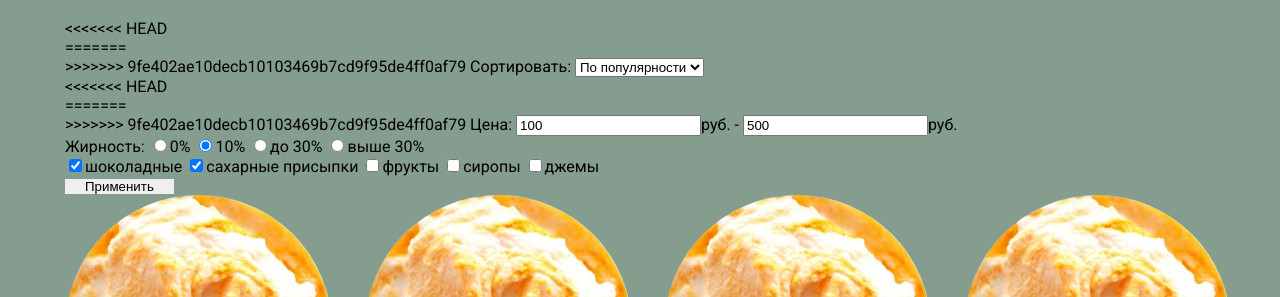
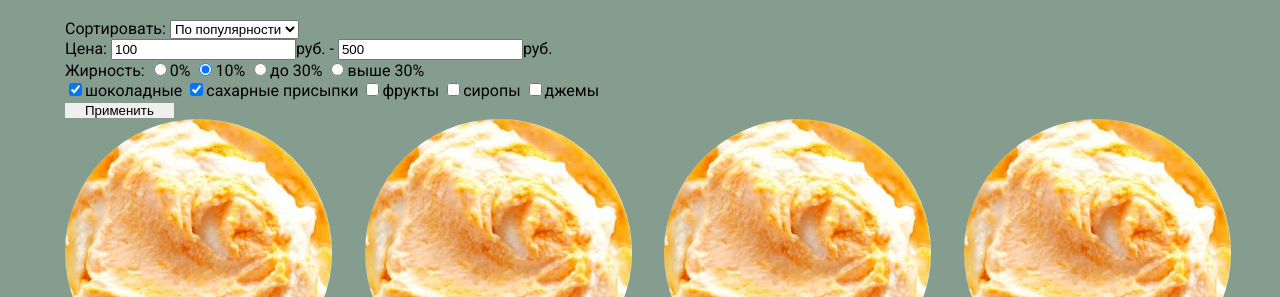
Before and after one commit to Amugbl4/HtmlAcademyGllacy, a website: page catalog.html in a window 1280 px wide. Shown: the part 258-555 px from the top of the page. Drawn offline with Linux system fonts and the light colour scheme.

Commit message:
fix conflict part2

```diff
--- a/catalog.html
+++ b/catalog.html
@@ -68,22 +68,14 @@
             <h1 class="title-h1">Сливочное мороженое</h1>
             <div class="filters">
                 <form action="#" method="POST">
-<<<<<<< HEAD
-                    <div class="filter-select">
-=======
                     <div class="filter sorting">
->>>>>>> 9fe402ae10decb10103469b7cd9f95de4ff0af79
                         <label for="filter-sorting">Сортировать:</label>
                         <select name="filter-sorting" id="filter-sorting">
                             <option value="По популярности">По популярности</option>
                             <option value="По цене">По цене</option>
                         </select>
                     </div>
-<<<<<<< HEAD
-                    <div class="filter-range">
-=======
                     <div class="filter price">
->>>>>>> 9fe402ae10decb10103469b7cd9f95de4ff0af79
                         <label class="min-price">Цена:
                             <input type="text" name="min-price" value="100">руб.</label>
                         <label class="max-price">-
```
